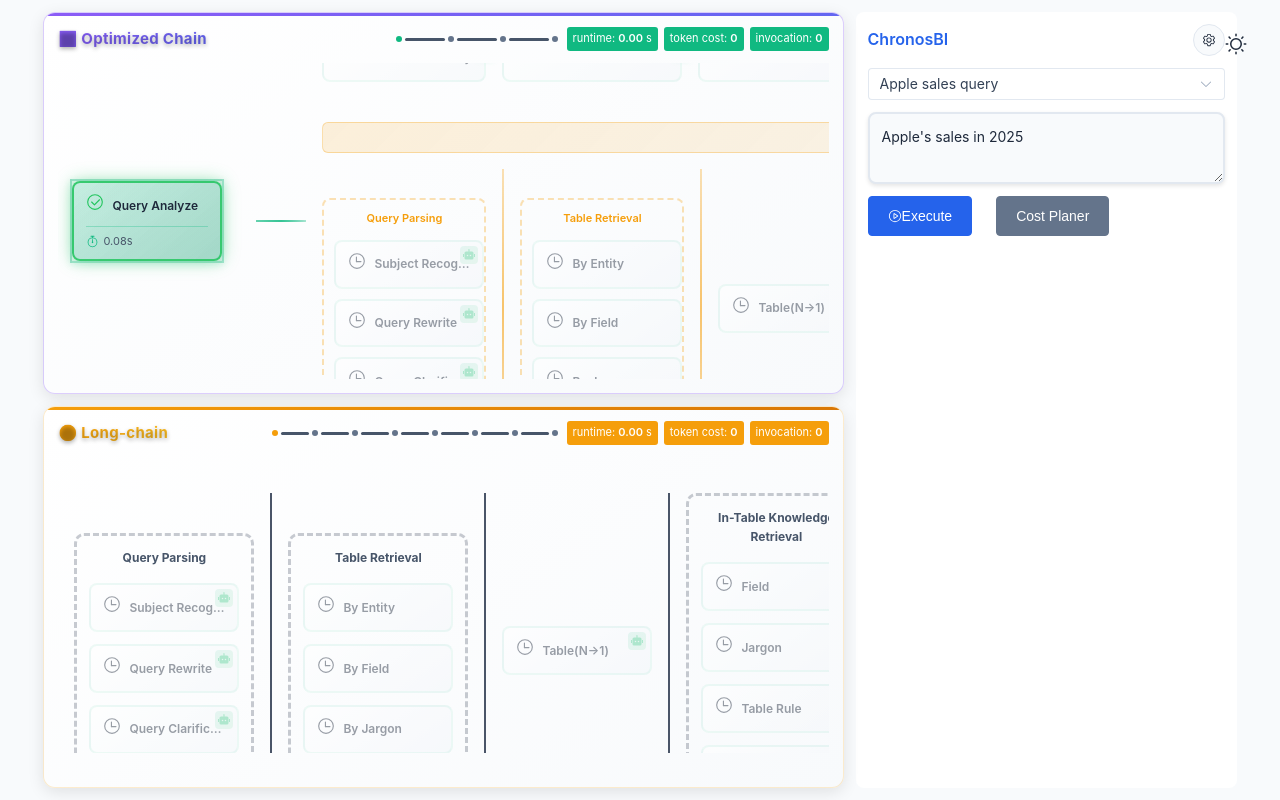
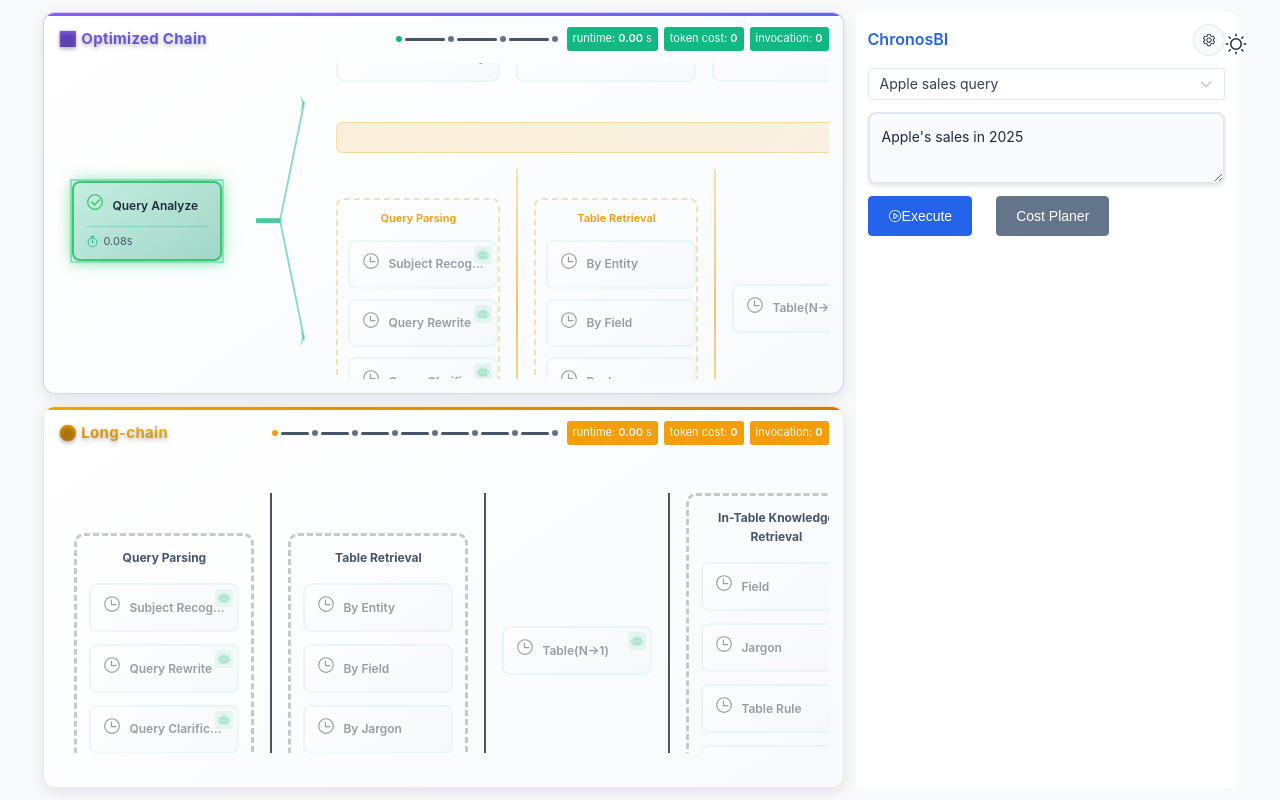
Before and after one commit to IvesCheung/cacoBI, a Vue app: page / in a window 1280 px wide. Built offline with nearby package versions, Linux system fonts and the light colour scheme.

Commit message:
analyze node add svg path

```diff
--- a/src/components/OptimizedChainFlow.vue
+++ b/src/components/OptimizedChainFlow.vue
@@ -12,10 +12,29 @@
       <!-- Right side: Two parallel chains with branch arrows -->
       <div class="chains-section">
         <!-- Branch connection lines -->
-        <div class="branch-connections">
-          <div class="connection-line connection-to-short"></div>
-          <div class="connection-line connection-to-long"></div>
-        </div>
+        <svg class="branch-connections" viewBox="0 0 100 200" preserveAspectRatio="none">
+          <!-- Line to Short Chain -->
+          <path
+            d="M 0 100 L 30 100 L 60 50"
+            class="connection-path connection-to-short"
+            fill="none"
+          />
+          <polygon
+            points="60,50 55,54 58,50 55,46"
+            class="arrow-head arrow-short"
+          />
+
+          <!-- Line to Long Chain -->
+          <path
+            d="M 0 100 L 30 100 L 60 150"
+            class="connection-path connection-to-long"
+            fill="none"
+          />
+          <polygon
+            points="60,150 55,154 58,150 55,146"
+            class="arrow-head arrow-long"
+          />
+        </svg>
 
         <!-- Two parallel chains -->
         <div class="parallel-chains">
@@ -307,35 +326,40 @@ const mapLongStepToNode = (step) => {
   flex: 1;
   min-width: 0;
   position: relative;
+  padding-left: 80px;
 }
 
 /* Branch Connection Lines */
 .branch-connections {
-  position: relative;
-  width: 50px;
+  position: absolute;
+  width: 80px;
   height: 100%;
-  flex-shrink: 0;
-  display: flex;
-  align-items: center;
-  justify-content: center;
+  left: 0;
+  top: 0;
+  z-index: 1;
+  pointer-events: none;
 }
 
-.connection-line {
-  position: absolute;
-  background: linear-gradient(90deg, rgba(16, 185, 129, 0.4) 0%, rgba(16, 185, 129, 0.6) 50%, rgba(16, 185, 129, 0.2) 100%);
-  height: 2px;
-  left: 0;
-  right: 0;
+.connection-path {
+  stroke: rgba(16, 185, 129, 0.5);
+  stroke-width: 2;
+  stroke-linecap: round;
+  stroke-linejoin: round;
+  transition: stroke 0.3s ease;
 }
 
-.connection-to-short {
-  top: 25%;
-  transform: translateY(-50%);
+.arrow-head {
+  fill: rgba(16, 185, 129, 0.6);
+  transition: fill 0.3s ease;
 }
 
-.connection-to-long {
-  top: 75%;
-  transform: translateY(-50%);
+/* Hover effect for connection lines */
+.chains-section:hover .connection-path {
+  stroke: rgba(16, 185, 129, 0.7);
+}
+
+.chains-section:hover .arrow-head {
+  fill: rgba(16, 185, 129, 0.8);
 }
 
 /* Parallel Chains Container */
```
